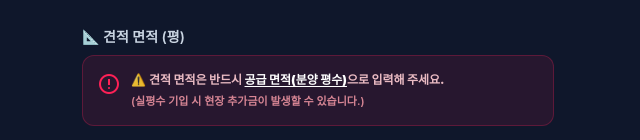
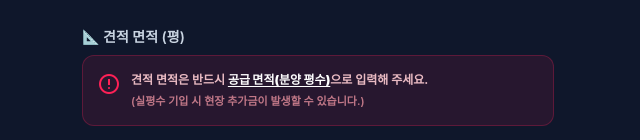
Before and after one commit to timbach9741-wq/CleaningTower, a React (Vite) app: page /quote/1 in a window 1280 px wide. Shown: the part 919-1059 px from the top of the page, without its empty margins (322-962 px from the left). Built offline with nearby package versions, Linux system fonts and the light colour scheme; a web font is replaced by a local one.

Commit message:
style(quote): align warning text lines cleanly

```diff
--- a/src/pages/B2BQuote.tsx
+++ b/src/pages/B2BQuote.tsx
@@ -1153,10 +1153,14 @@ export default function Quote() {
                     <label className="block text-slate-700 text-sm font-semibold mb-2">📐 견적 면적 (평)</label>
                     <div className="bg-rose-50 border border-rose-200 rounded-xl p-3.5 mb-4 flex items-start gap-2.5">
                       <span className="material-symbols-outlined text-rose-600 text-[18px] shrink-0 mt-0.5">error</span>
-                      <p className="text-rose-800 text-xs font-bold leading-relaxed break-keep">
-                        ⚠️ <b>견적 면적은 반드시 <span className="text-rose-950 underline underline-offset-2">공급 면적(분양 평수)</span>으로 입력해 주세요.</b>
-                        <span className="block text-[11px] text-rose-600 font-semibold mt-1">(실평수 기입 시 현장 추가금이 발생할 수 있습니다.)</span>
-                      </p>
+                      <div className="flex-1 text-xs leading-relaxed break-keep">
+                        <div className="text-rose-800 font-bold">
+                          견적 면적은 반드시 <span className="text-rose-950 underline underline-offset-2 font-black">공급 면적(분양 평수)</span>으로 입력해 주세요.
+                        </div>
+                        <div className="text-[11px] text-rose-600/90 mt-1 font-bold">
+                          (실평수 기입 시 현장 추가금이 발생할 수 있습니다.)
+                        </div>
+                      </div>
                     </div>
                     <div className="flex items-center justify-between bg-slate-50 border border-slate-200 rounded-xl p-4 focus-within:border-blue-500 focus-within:bg-blue-50 transition-all">
                       <div className="flex flex-1 items-center gap-2 mr-3">
--- a/src/pages/Quote.tsx
+++ b/src/pages/Quote.tsx
@@ -835,10 +835,14 @@ export default function Quote() {
                     <label className="block text-slate-300 text-sm font-semibold mb-2">📐 견적 면적 (평)</label>
                     <div className="bg-rose-500/10 border border-rose-500/25 rounded-xl p-3.5 mb-4 flex items-start gap-2.5">
                       <span className="material-symbols-outlined text-rose-500 text-[18px] shrink-0 mt-0.5">error</span>
-                      <p className="text-rose-200/90 text-xs font-semibold leading-relaxed break-keep">
-                        ⚠️ <b>견적 면적은 반드시 <span className="text-white underline underline-offset-2">공급 면적(분양 평수)</span>으로 입력해 주세요.</b>
-                        <span className="block text-[11px] text-rose-300/80 mt-1">(실평수 기입 시 현장 추가금이 발생할 수 있습니다.)</span>
-                      </p>
+                      <div className="flex-1 text-xs leading-relaxed break-keep">
+                        <div className="text-rose-200/90 font-bold">
+                          견적 면적은 반드시 <span className="text-white underline underline-offset-2 font-black">공급 면적(분양 평수)</span>으로 입력해 주세요.
+                        </div>
+                        <div className="text-[11px] text-rose-300/70 mt-1 font-semibold">
+                          (실평수 기입 시 현장 추가금이 발생할 수 있습니다.)
+                        </div>
+                      </div>
                     </div>
                     <div className="flex items-center justify-between bg-white/5 border border-white/15 rounded-xl p-4 focus-within:border-blue-500 focus-within:bg-blue-500/5 transition-all">
                       <div className="flex flex-1 items-center gap-2 mr-3">
```
